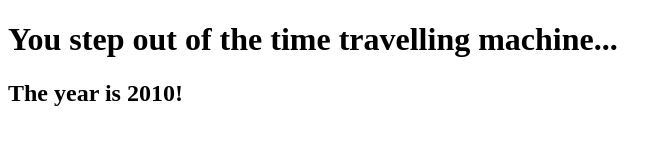
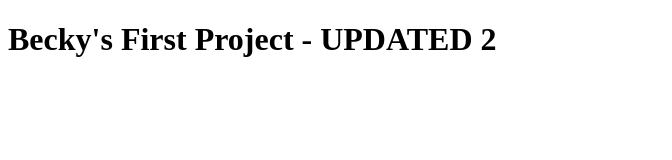
Before and after one commit to beckwanderer/firstproject, a plain HTML site: page index.html in a window 1280 px wide. Shown: the whole page, without its empty margins (0-672 px from the left). Drawn offline with Linux system fonts and the light colour scheme.

```diff
--- a/index.html
+++ b/index.html
@@ -8,8 +8,10 @@
 </head>
 <body>
 
-    <h1>You step out of the time travelling machine... </h1>
-    <h2>The year is 2010!</h2>
+    <h1>Becky's First Project - UPDATED 2</h1>
+
+    <div class="container">
+    </div>
 
 </body>
 </html>
```
